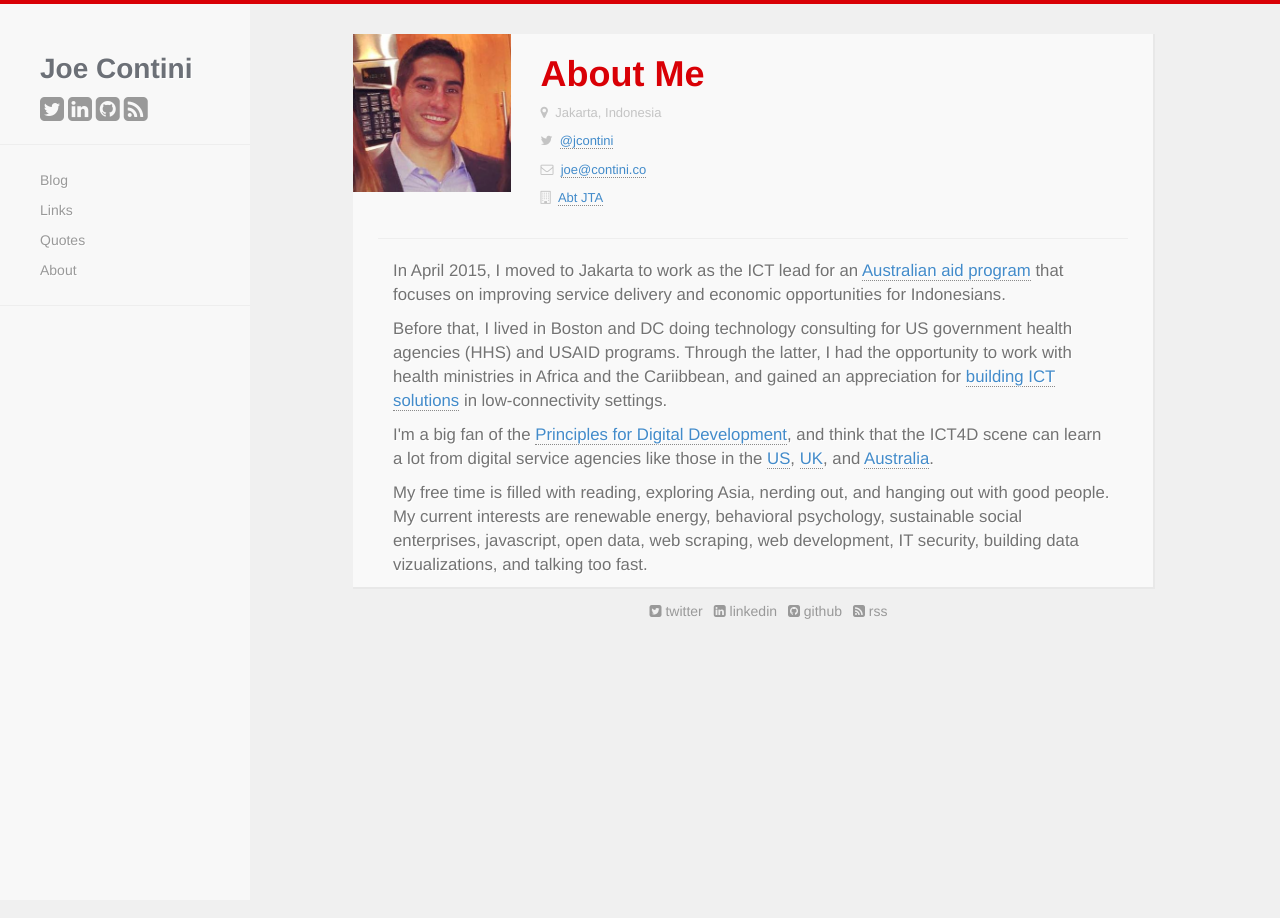
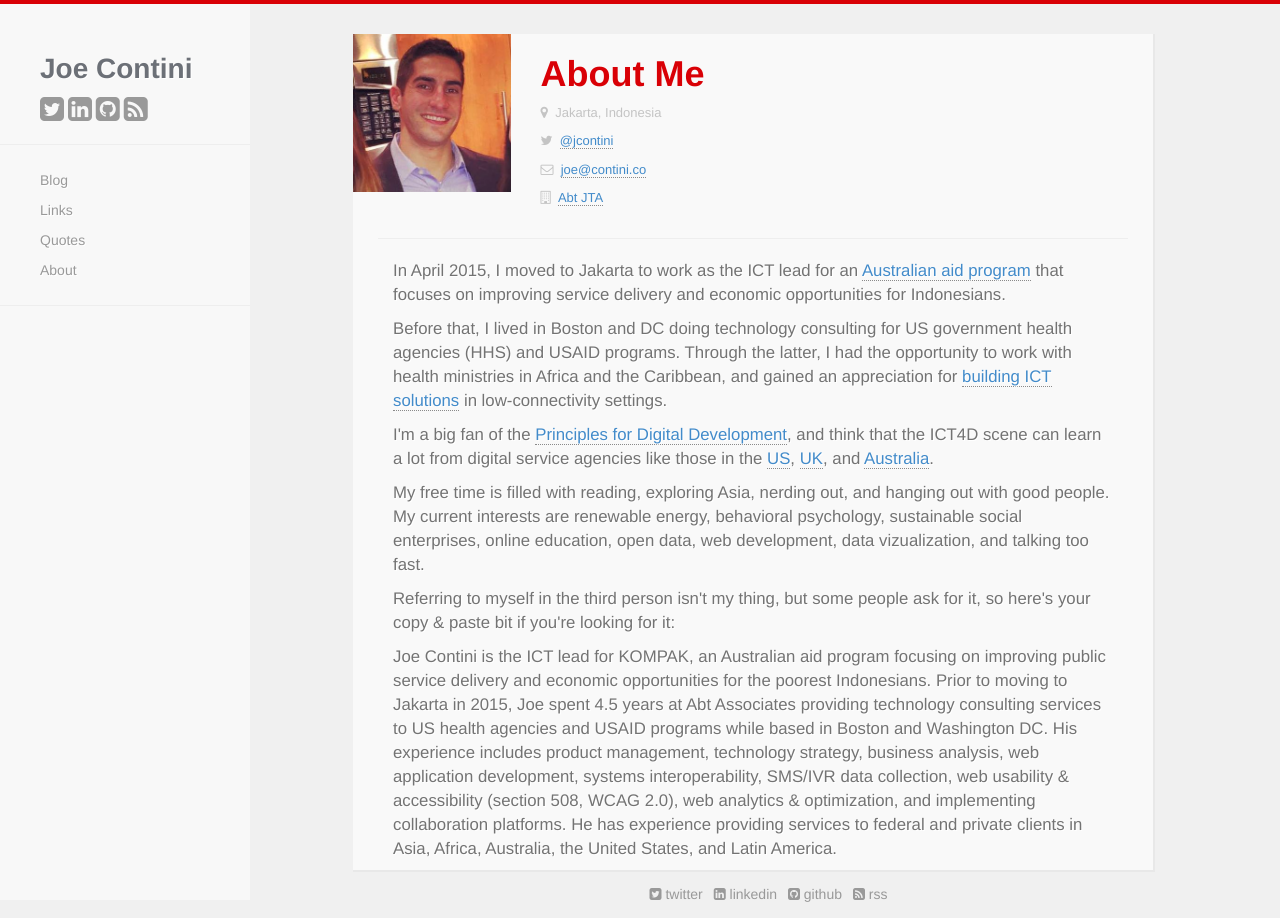
Before and after one commit to jcontini/old-jekyll-site, a Jekyll site: the page built from about.html, in a window 1280 px wide. Built offline with Jekyll 4.4.1, drawn with Linux system fonts in a browser that asks for light colours; nearby versions of some CDN libraries; Markdown is read by kramdown in place of the engine named in the settings; comment, search, counter and statistics services are not loaded.

Commit message:
Added 3rd-person bio

```diff
--- a/about.html
+++ b/about.html
@@ -22,11 +24,14 @@
         <p>
         In April 2015, I moved to Jakarta to work as the ICT lead for an <a href="http://staging.abtjta.com.au/practice-areas/international-development/kompak/">Australian aid program</a> that focuses on improving service delivery and economic opportunities for Indonesians.</p>
 
-        <p>Before that, I lived in Boston and DC doing technology consulting for US government health agencies (HHS) and USAID programs. Through the latter, I had the opportunity to work with health ministries in Africa and the Cariibbean, and gained an appreciation for <a href="http://tech.abtassociates.com/engagements/">building ICT solutions</a> in low-connectivity settings.</p>
+        <p>Before that, I lived in Boston and DC doing technology consulting for US government health agencies (HHS) and USAID programs. Through the latter, I had the opportunity to work with health ministries in Africa and the Caribbean, and gained an appreciation for <a href="http://tech.abtassociates.com/engagements/">building ICT solutions</a> in low-connectivity settings.</p>
 
         <p>I'm a big fan of the <a href="http://digitalprinciples.org/">Principles for Digital Development</a>, and think that the ICT4D scene can learn a lot from digital service agencies like those in the <a href="https://playbook.cio.gov/#plays_index_anchor">US</a>, <a href="https://www.gov.uk/service-manual/digital-by-default">UK</a>, and <a href="https://www.dto.gov.au/">Australia</a>.</p>
 
-        <p>My free time is filled with reading, exploring Asia, nerding out, and hanging out with good people. My current interests are renewable energy, behavioral psychology, sustainable social enterprises, javascript, open data, web scraping, web development, IT security, building data vizualizations, and talking too fast.</p>
+        <p>My free time is filled with reading, exploring Asia, nerding out, and hanging out with good people. My current interests are renewable energy, behavioral psychology, sustainable social enterprises, online education, open data, web development, data vizualization, and talking too fast.</p>
+
+        <p>Referring to myself in the third person isn't my thing, but some people ask for it, so here's your copy &amp; paste bit if you're looking for it:</p>
+        <p>Joe Contini is the ICT lead for KOMPAK, an Australian aid program focusing on improving public service delivery and economic opportunities for the poorest Indonesians. Prior to moving to Jakarta in 2015, Joe spent 4.5 years at Abt Associates providing technology consulting services to US health agencies and USAID programs while based in Boston and Washington DC. His experience includes product management, technology strategy, business analysis, web application development, systems interoperability, SMS/IVR data collection, web usability &amp; accessibility (section 508, WCAG 2.0), web analytics &amp; optimization, and implementing collaboration platforms. He has experience providing services to federal and private clients in Asia, Africa, Australia, the United States, and Latin America.</p>
       </div>
     </div>
   </div>
```
Also changed, not shown: other parts of about.html (+2 -0 lines).
